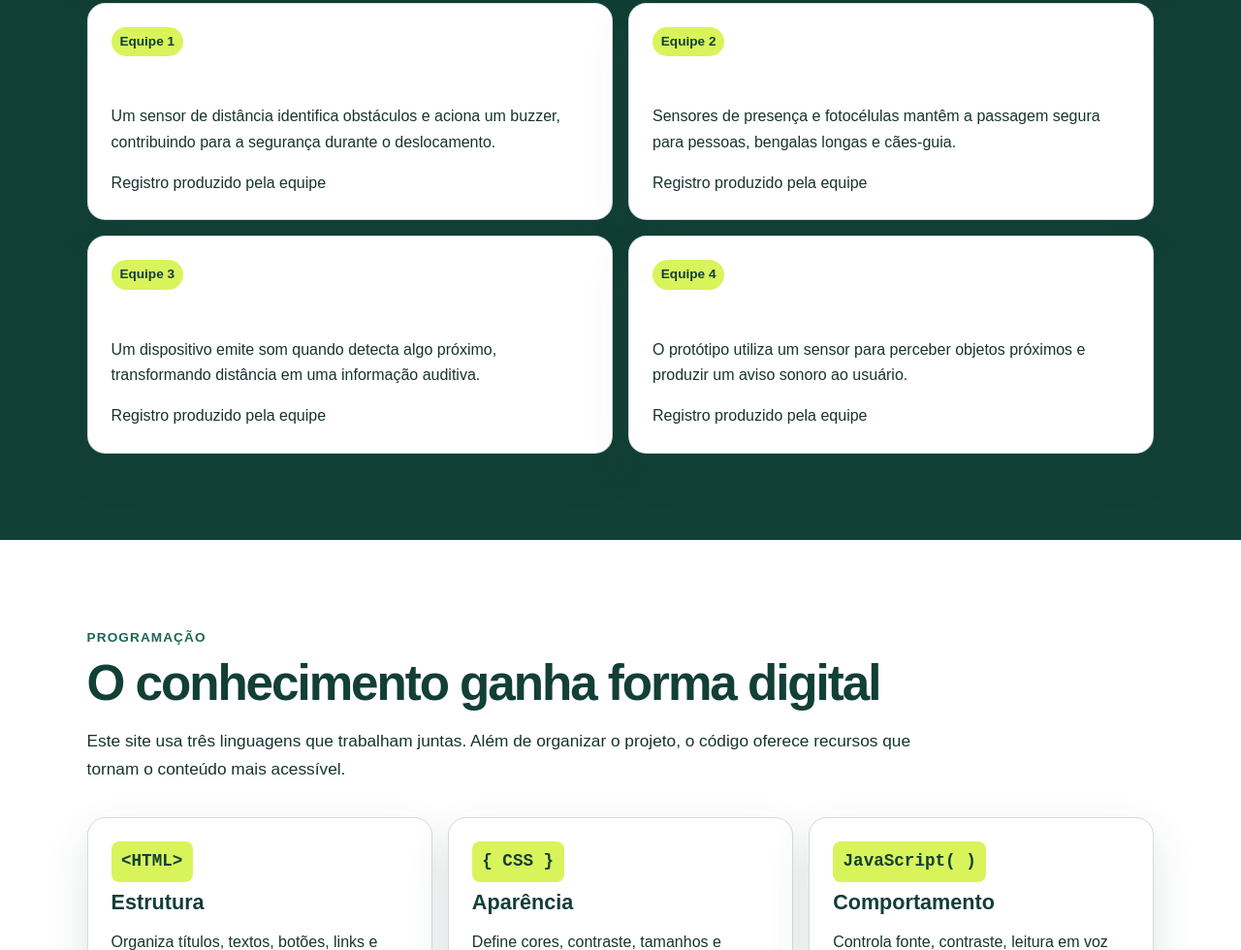
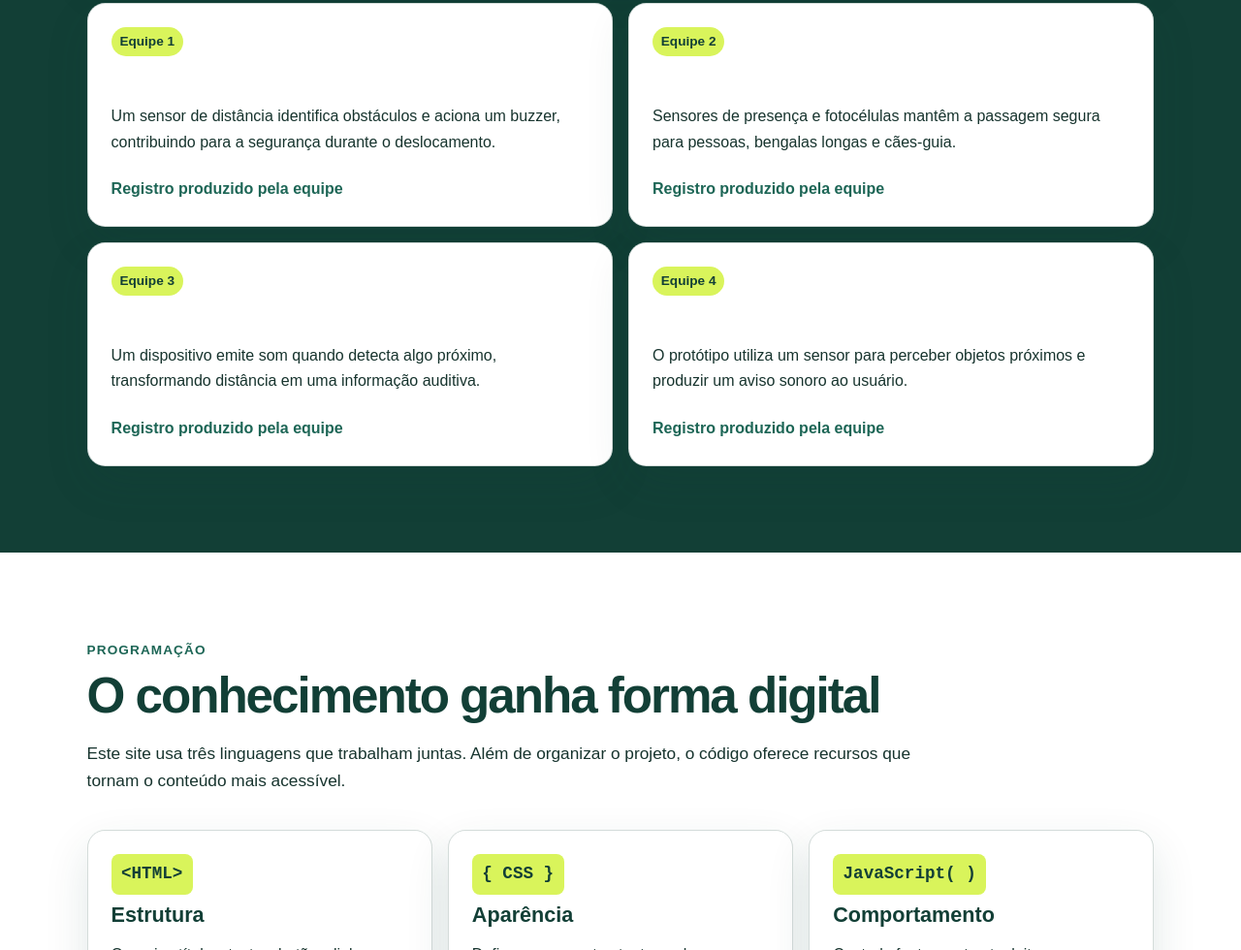
Before and after one commit to magnomartinelli85-del/projeto-vis-o-para-todos, a plain HTML site: page index.html in a window 1280 px wide. Shown: the part 3255-4235 px from the top of the page at 97% size. Drawn offline with Linux system fonts and the light colour scheme.

Commit message:
Ajusta a identificação segura dos registros das equipes

```diff
--- a/style.css
+++ b/style.css
@@ -98,7 +98,7 @@ input[type="range"] { width: 100%; accent-color: var(--laranja); }
 .sensor-atencao { background: #ffe69b; color: #4d3900; }
 .sensor-perigo { background: #ffb7ae; color: #5a1108; }
 .numero { display: inline-block; padding: .25rem .55rem; border-radius: 999px; background: var(--lima); color: var(--verde); font-size: .85rem; font-weight: 900; }
-.equipe a { font-weight: 900; color: var(--azul); }
+.registro { display: inline-block; margin-top: .4rem; color: var(--verde-claro); font-weight: 900; }
 
 .codigo-cards code { display: inline-block; padding: .4rem .65rem; border-radius: .5rem; color: var(--verde); background: var(--lima); font-weight: 900; font-size: 1.1rem; }
 .quiz { background: #fff0ea; }
```
